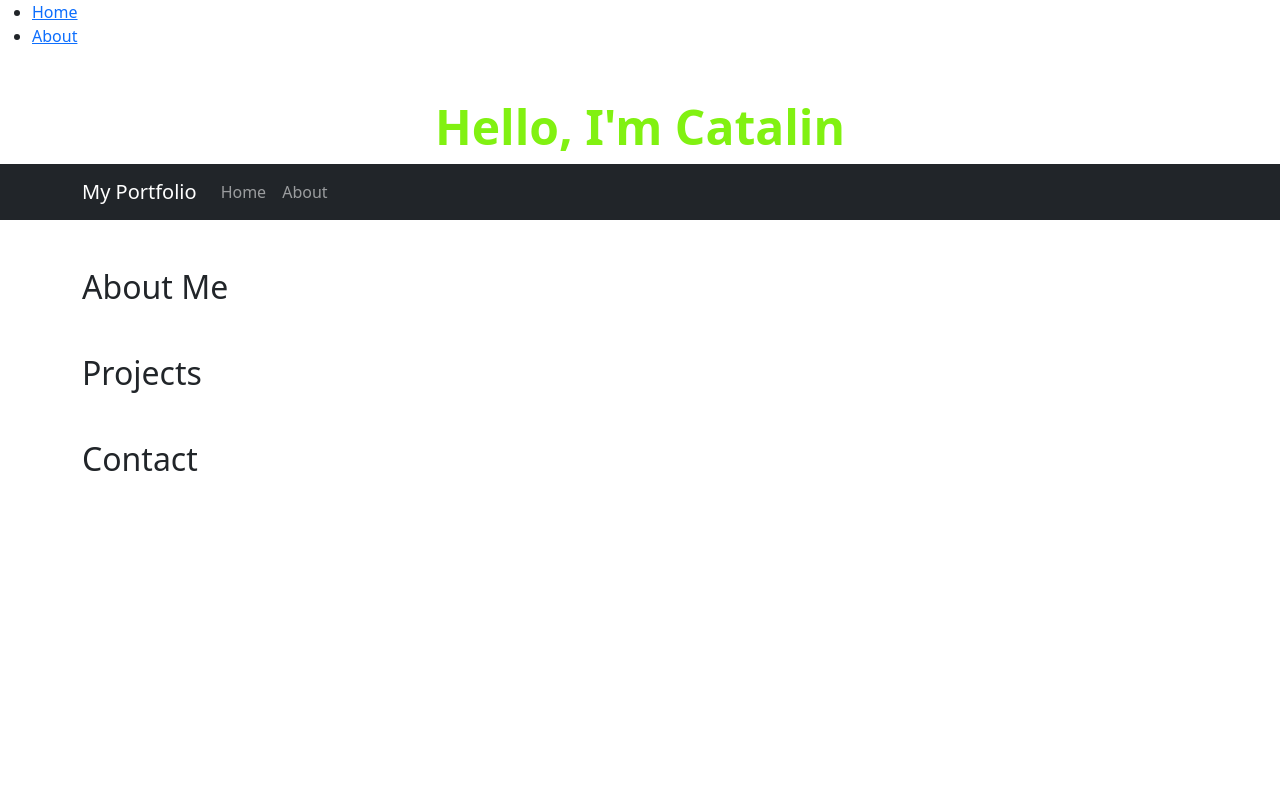
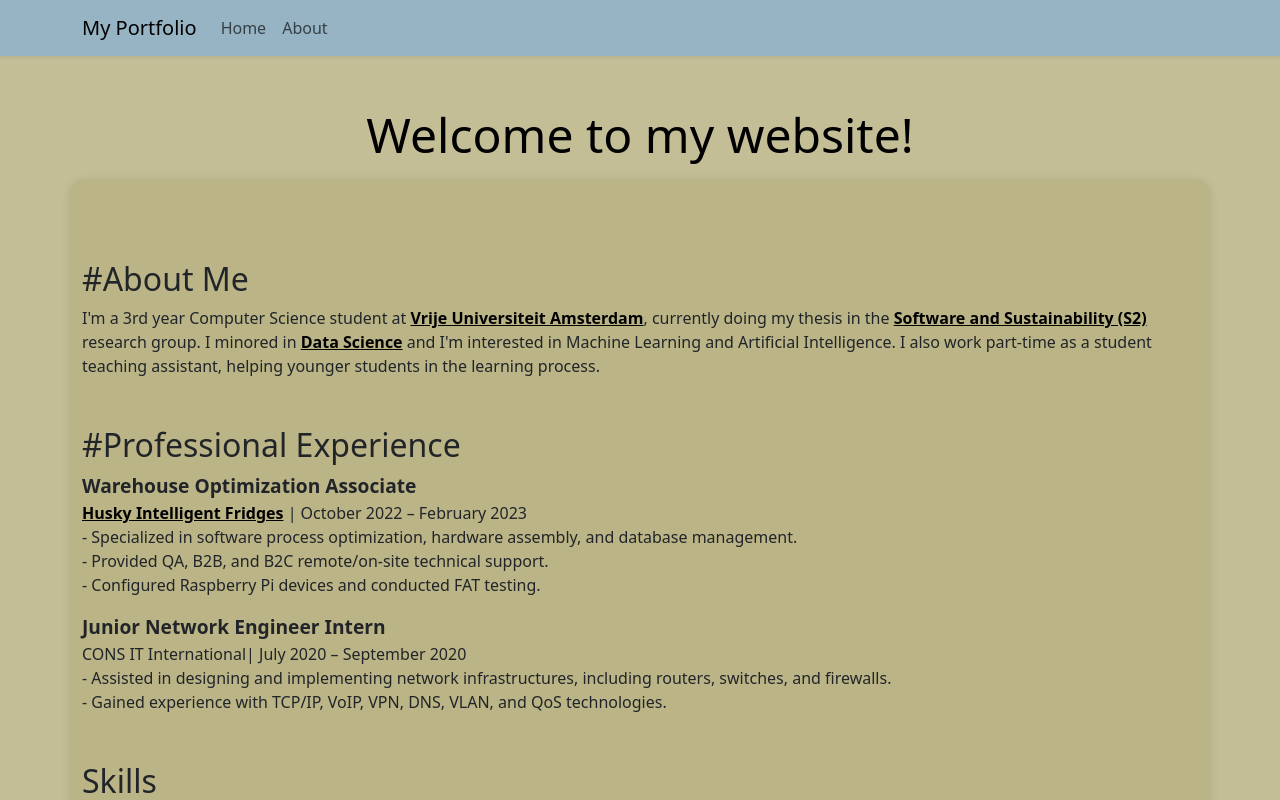
Before and after one commit to catancs/Personal-Website, a React (Create React App) app: page / in a window 1280 px wide. Shown: the top 800 px of the page. Built offline with nearby package versions, Linux system fonts and the light colour scheme.

Commit message:
Home page

```diff
--- a/src/App.js
+++ b/src/App.js
@@ -1,27 +1,15 @@
-import React from "react";
-import { BrowserRouter as Router, Routes, Route, Link } from "react-router-dom";
-import Home from "./Home";
-import About from "./About";
+import React from 'react';
+import { BrowserRouter as Router, Routes, Route } from 'react-router-dom';
+import Home from './Home';
+import About from './About';
 
 function App() {
   return (
     <Router>
-      <div>
-        <nav>
-          <ul>
-            <li>
-              <Link to="/">Home</Link>
-            </li>
-            <li>
-              <Link to="/about">About</Link>
-            </li>
-          </ul>
-        </nav>
-        <Routes>
-          <Route path="/" element={<Home />} />
-          <Route path="/about" element={<About />} />
-        </Routes>
-      </div>
+      <Routes>
+        <Route path="/" element={<Home />} exact />
+        <Route path="/about" element={<About />} />
+      </Routes>
     </Router>
   );
 }
--- a/src/Home.css
+++ b/src/Home.css
@@ -1,6 +1,29 @@
 .welcome-message {
-    margin-top: 50px; /* Adjust the margin as you like */
-    font-size: 3em; /* Large text */
-    font-weight: bold; /* Make the font bold */
-    color: rgb(129, 241, 17); /* Dark grey text color */
+    margin-top: 50px;
+    font-size: 3em;
+    color: rgb(0, 0, 0);
   }
+  .beige-background {
+  background-color: #c4be97;
+  min-height: 100vh;
+flex-direction: column;
+  justify-content: center;
+}
+
+.paper-sheet {
+  background-color: #bbb486;
+  margin: 1rem auto;
+  padding: 2rem;
+  box-shadow: 0 0 10px rgba(0, 0, 0, 0.1);
+  max-width: 800px;
+  border-radius: 15px;
+}
+.blue-nav {
+    background-color: #97b4c4;
+  }
+
+  .about-link {
+    color: black;
+    font-weight: bold;
+    text-decoration: underline;
+  }
--- a/src/Home.js
+++ b/src/Home.js
@@ -1,42 +1,79 @@
 import React from 'react';
 import { Container, Navbar, Nav } from 'react-bootstrap';
+import { Link } from 'react-router-dom';
 import './Home.css';
+
+
 
 
 function Home() {
   return (
-    <>
-      <Container className="text-center mt-4">
-      <h1 className="welcome-message">Hello, I'm Catalin</h1>
-
-      </Container>
-      <Navbar bg="dark" variant="dark" expand="lg">
+    <div className="beige-background">
+      <Navbar className="blue-nav shadow-sm mb-0" expand="lg">
         <Container>
-          <Navbar.Brand href="#home">My Portfolio</Navbar.Brand>
+          <Navbar.Brand as={Link} to="/">My Portfolio</Navbar.Brand>
           <Nav className="me-auto">
-            <Nav.Link href="/">Home</Nav.Link>
-            <Nav.Link href="/about">About</Nav.Link>
+            <Nav.Link as={Link} to="/" className="nav-link">Home</Nav.Link>
+            <Nav.Link as={Link} to="/about" className="nav-link">About</Nav.Link>
           </Nav>
         </Container>
       </Navbar>
-      {/* Section*/}
-      <Container className="mt-3">
+      <Container className="text-center">
+        <h1 className="welcome-message">Welcome to my website!</h1>
+      </Container>
+      <Container className="paper-sheet">
         <section id="about" className="my-5">
-  <h2>About Me</h2>
-  {/* Content for About Me section will go here */}
+          <h2>#About Me</h2>
+          <p>I'm a 3rd year Computer Science student at <a href="https://vu.nl/nl" target="_blank" rel="noopener noreferrer" className="about-link" >Vrije Universiteit Amsterdam</a>,
+          currently doing my thesis in the <a href="https://research.vu.nl/en/organisations/software-and-sustainability-s2" className="about-link" target="_blank" rel="noopener noreferrer">Software and Sustainability (S2)</a> research group.
+             I minored in <a href="https://studiegids.vu.nl/EN/Minor/2023-2024/data-science#/tab=2&code=&panel=" target="_blank" rel="noopener noreferrer" className="about-link" >Data Science</a> and I'm interested in Machine Learning and Artificial Intelligence.
+             I also work part-time as a student teaching assistant, helping younger students in the learning process.
+          </p>
+
             </section>
         <section id="projects" className="my-5">
-  <h2>Projects</h2>
-  {/* Content for Projects section will go here */}
+          <h2>#Professional Experience</h2>
+          <p>
+            <strong style={{ fontSize: '1.2em' }}>Warehouse Optimization Associate</strong><br />
+            <a href="https://www.intelligentfridges.com/" target="_blank" rel="noopener noreferrer" className="about-link" >Husky Intelligent Fridges</a> | October 2022 – February 2023<br />
+              - Specialized in software process optimization, hardware assembly, and database management.<br />
+              - Provided QA, B2B, and B2C remote/on-site technical support.<br />
+              - Configured Raspberry Pi devices and conducted FAT testing.
+          </p>
+            <p>
+            <strong style={{ fontSize: '1.2em' }}>Junior Network Engineer Intern</strong><br />
+            CONS IT International| July 2020 – September 2020<br />
+              - Assisted in designing and implementing network infrastructures, including routers, switches, and firewalls.<br />
+              - Gained experience with TCP/IP, VoIP, VPN, DNS, VLAN, and QoS technologies.
+            </p>
         </section>
         <section id="contact" className="my-5">
-  <h2>Contact</h2>
+          <h2>Skills</h2>
+          <p>
+
+              - Python, TensorFlow, Keras, Streamlit<br />
+              - Node.js, RESTful APIs, SQLite<br />
+              - Machine Learning, AI, Data Analysis<br />
+              - Networking (TCP/IP, DNS, VPN) <br />
+              - Agile Methodologies, DevOps, CI/CD
+
+
+          </p>
+        </section>
+
+        <section id="contact" className="my-5">
+          <h2>Certifications</h2>
           {/* Content for Contact section will go here */}
         </section>
 
+        <section id="contact" className="my-5">
+          <h2>Links</h2>
+          {/* Content for Contact section will go here */}
+        </section>
       </Container>
-    </>
+    </div>
   );
 }
 
+
 export default Home;
```
Lines whose indentation alone changed are shown as unchanged.
